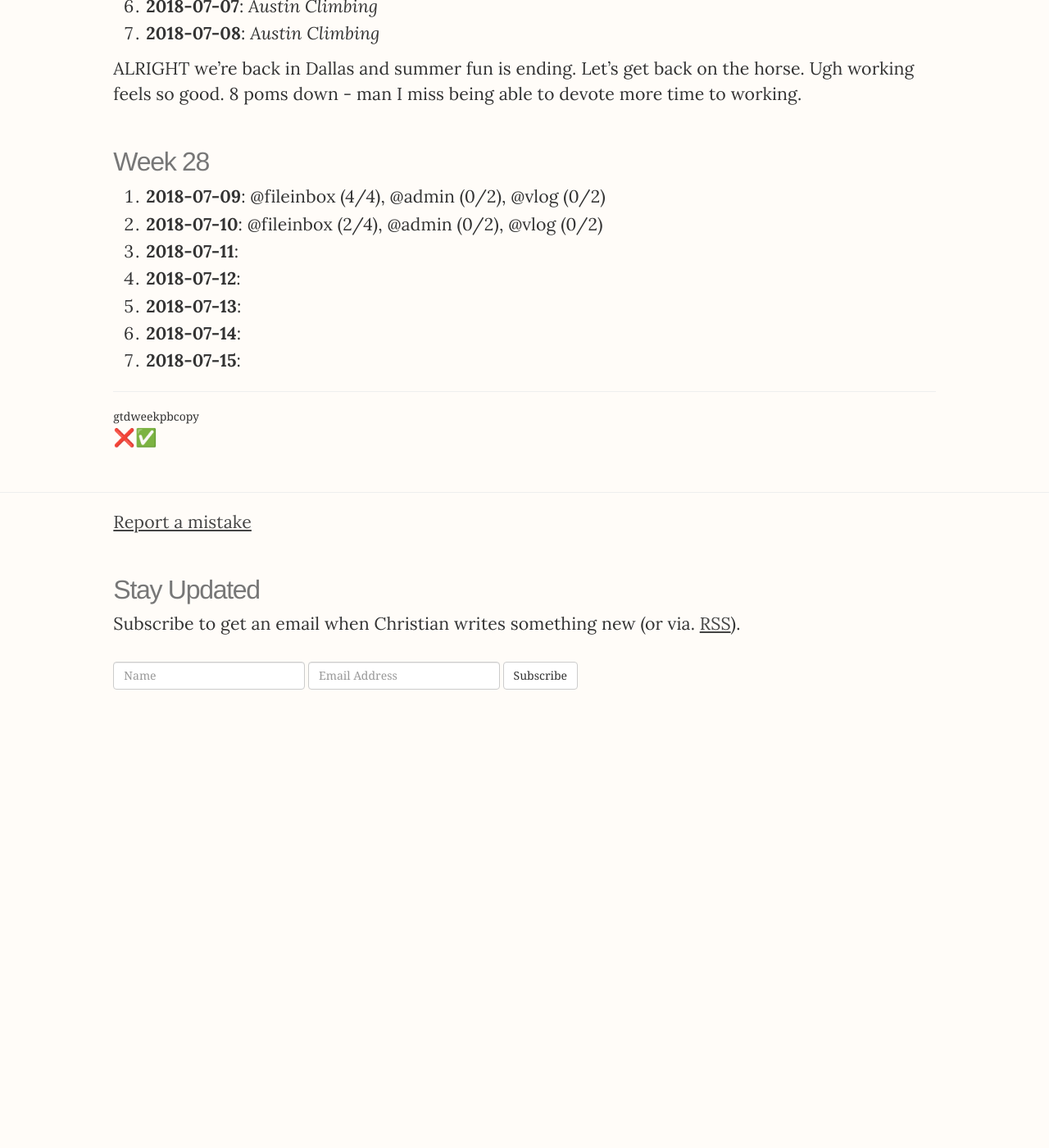
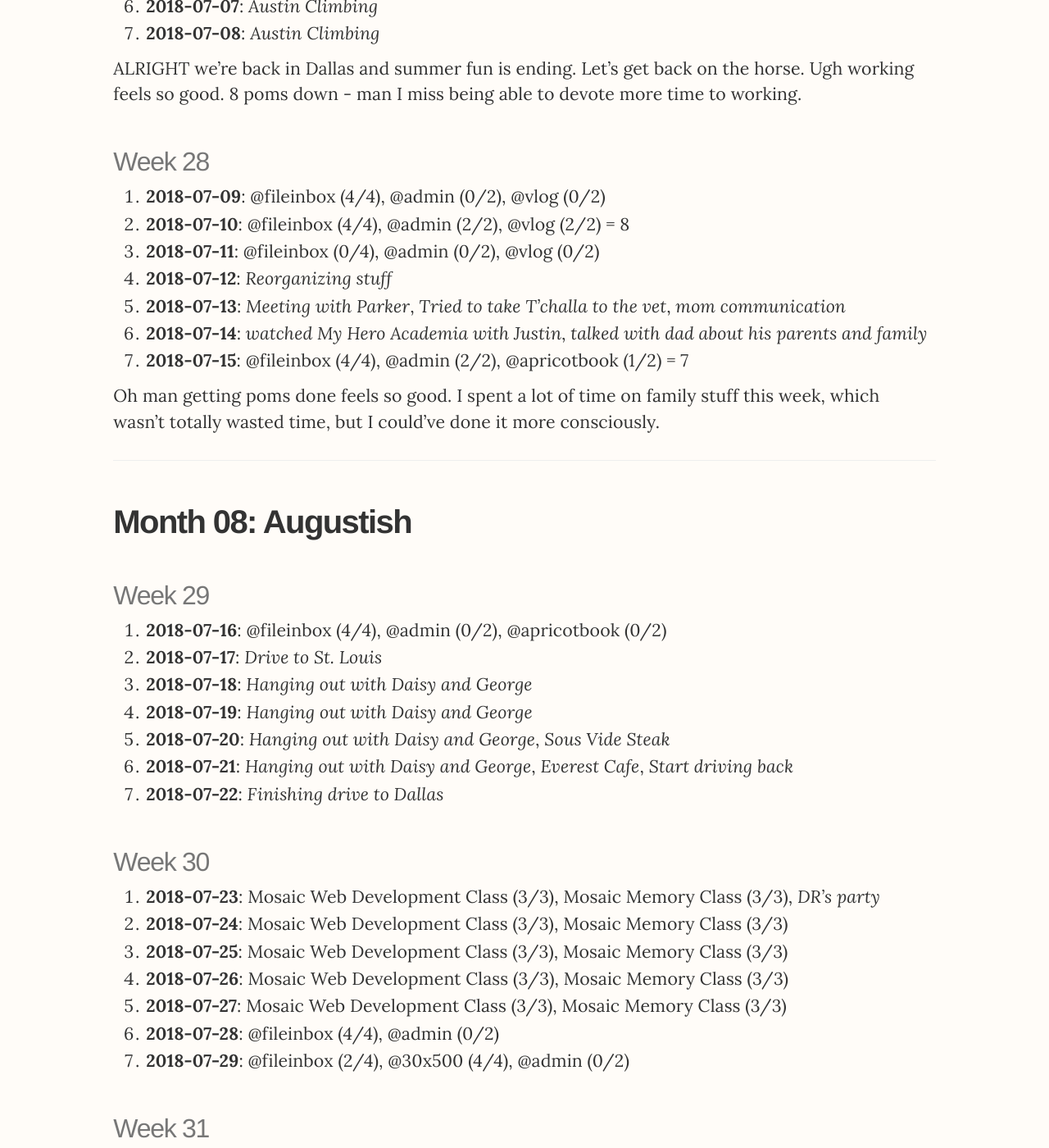
Before and after one commit to christiangenco/christiangenco.github.io, a Jekyll site: the page built from _posts/2018-01-01-2018.md, in a window 1280 px wide and 1400 px high, scrolled down 16532 px. Shown: the whole window at 82% size. Built offline with Jekyll 4.4.1, drawn with Linux system fonts in a browser that asks for light colours; nearby versions of some CDN libraries; before the commit the page ends 17383 px from its top, so only the background shows below that; some of the changed text lies outside the part shown.

Commit message:
update 2018

```diff
--- a/_posts/2018-01-01-2018.md
+++ b/_posts/2018-01-01-2018.md
@@ -447,12 +447,48 @@ ALRIGHT we're back in Dallas and summer fun is ending. Let's get back on the hor
 ### Week 28
 
 1. **2018-07-09**: @fileinbox (4/4), @admin (0/2), @vlog (0/2)
-2. **2018-07-10**: @fileinbox (2/4), @admin (0/2), @vlog (0/2)
-3. **2018-07-11**:
-4. **2018-07-12**:
-5. **2018-07-13**:
-6. **2018-07-14**:
-7. **2018-07-15**:
+2. **2018-07-10**: @fileinbox (4/4), @admin (2/2), @vlog (2/2) = 8
+3. **2018-07-11**: @fileinbox (0/4), @admin (0/2), @vlog (0/2)
+4. **2018-07-12**: *Reorganizing stuff*
+5. **2018-07-13**: *Meeting with Parker*, *Tried to take T'challa to the vet*, *mom communication*
+6. **2018-07-14**: *watched My Hero Academia with Justin*, *talked with dad about his parents and family*
+7. **2018-07-15**: @fileinbox (4/4), @admin (2/2), @apricotbook (1/2) = 7
+
+Oh man getting poms done feels so good. I spent a lot of time on family stuff this week, which wasn't totally wasted time, but I could've done it more consciously.
+
+---
+
+## Month 08: Augustish
+
+### Week 29
+
+1. **2018-07-16**: @fileinbox (4/4), @admin (0/2), @apricotbook (0/2)
+2. **2018-07-17**: *Drive to St. Louis*
+3. **2018-07-18**: *Hanging out with Daisy and George*
+4. **2018-07-19**: *Hanging out with Daisy and George*
+5. **2018-07-20**: *Hanging out with Daisy and George*, *Sous Vide Steak*
+6. **2018-07-21**: *Hanging out with Daisy and George*, *Everest Cafe*, *Start driving back*
+7. **2018-07-22**: *Finishing drive to Dallas*
+
+### Week 30
+
+1. **2018-07-23**: Mosaic Web Development Class (3/3), Mosaic Memory Class (3/3), *DR's party*
+2. **2018-07-24**: Mosaic Web Development Class (3/3), Mosaic Memory Class (3/3)
+3. **2018-07-25**: Mosaic Web Development Class (3/3), Mosaic Memory Class (3/3)
+4. **2018-07-26**: Mosaic Web Development Class (3/3), Mosaic Memory Class (3/3)
+5. **2018-07-27**: Mosaic Web Development Class (3/3), Mosaic Memory Class (3/3)
+6. **2018-07-28**: @fileinbox (4/4), @admin (0/2)
+7. **2018-07-29**: @fileinbox (2/4), @30x500 (4/4), @admin (0/2)
+
+### Week 31
+
+1. **2018-07-30**: @30x500 (4/4), @admin (2/3),
+2. **2018-07-31**: *Fly to Utah*, *Shakespeare Festival*
+3. **2018-08-01**: *Shakespeare Festival*
+4. **2018-08-02**: *Shakespeare Festival*
+5. **2018-08-03**: *Shakespeare Festival*, *Fly to Dallas*
+6. **2018-08-04**: *Help DR move into SMU*
+7. **2018-08-05**:
 
 ---
 
```
